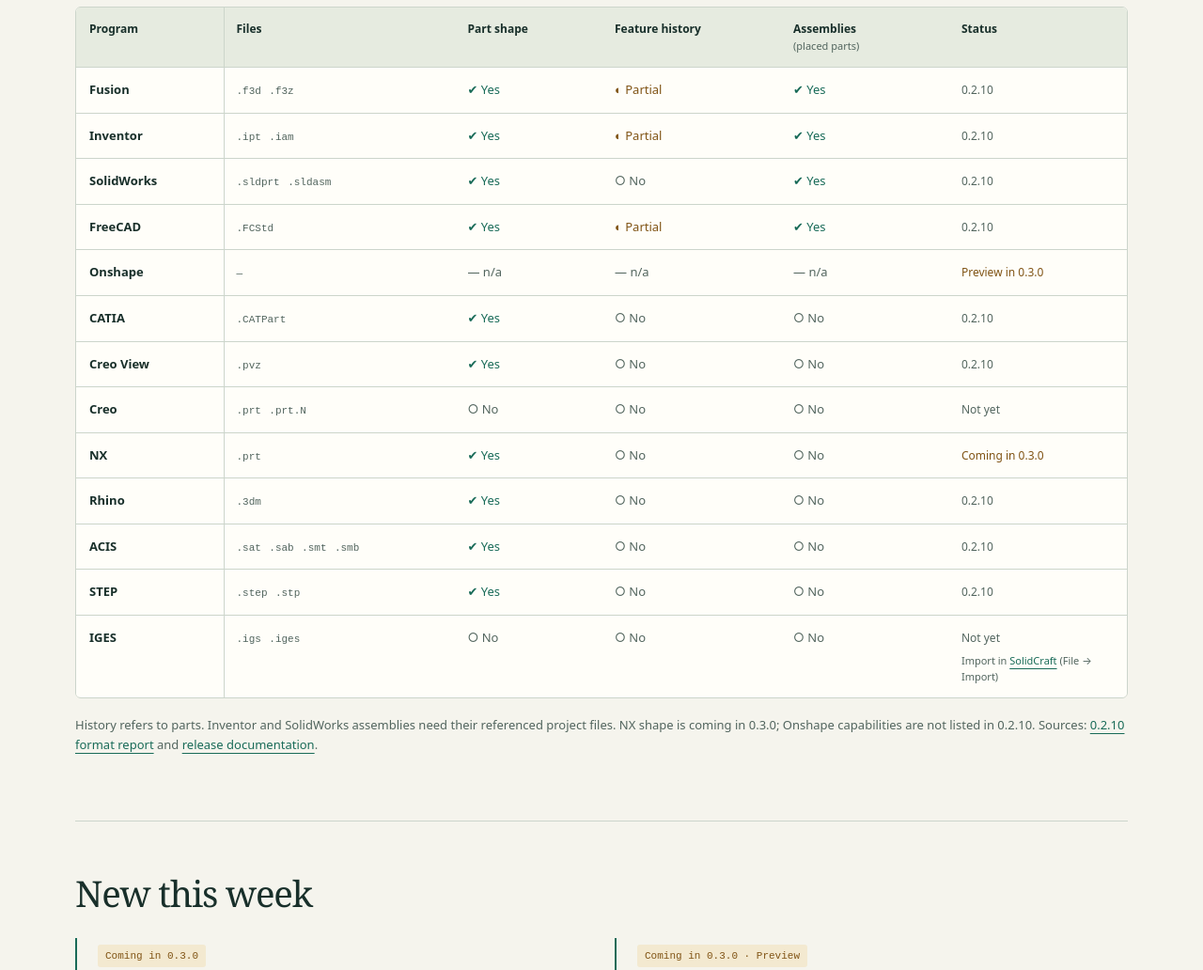
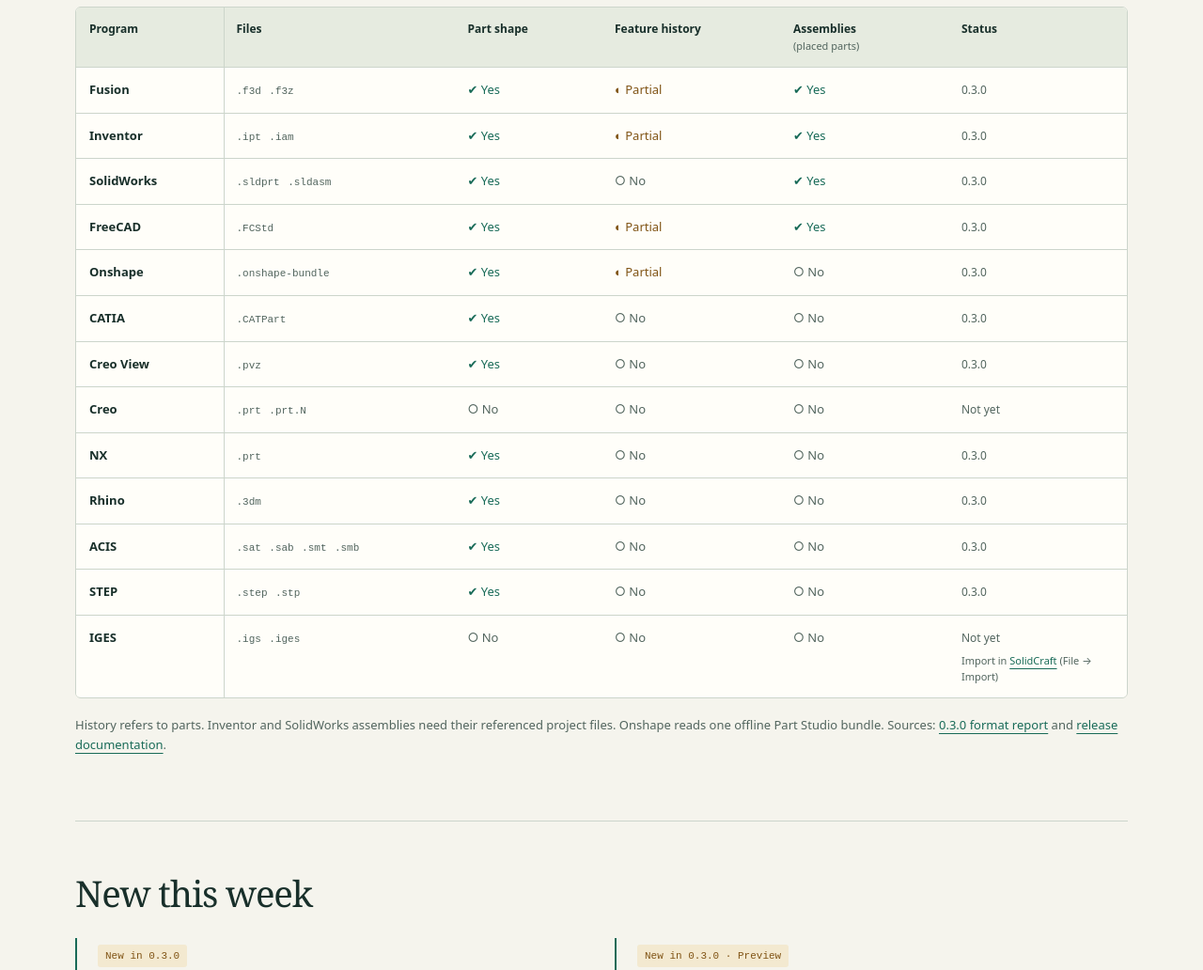
Before and after one commit to dutchman-cad/dutchman-cad.github.io, a plain HTML site: page index.html in a window 1280 px wide. Shown: the part 1380-2412 px from the top of the page at 94% size. Drawn offline with Linux system fonts and the light colour scheme.

Commit message:
Point the site at Dutchman 0.3.0
Eyebrow, Arch package link, formats report (regenerated from the 0.3.0
release binary), docs link, Onshape and NX rows and the news tags.

```diff
--- a/index.html
+++ b/index.html
@@ -67,7 +67,7 @@ footer .agent-guide{flex-basis:100%}footer .agent-guide a{margin-left:0}
 <main id="main">
 <header class="hero">
   <div>
-    <p class="eyebrow">Dutchman Convert / v0.2.10</p>
+    <p class="eyebrow">Dutchman Convert / v0.3.0</p>
     <h1>Your designs.<br>Their history.<br><em>In SolidCraft.</em></h1>
     <p class="lead">Open your Fusion, Inventor, SolidWorks, Onshape… designs in SolidCraft, with their feature history.</p>
     <div class="actions">
@@ -106,7 +106,7 @@ footer .agent-guide{flex-basis:100%}footer .agent-guide a{margin-left:0}
 </header>
 <div class="downloads" aria-label="All downloads">
 <p><strong>Desktop apps:</strong> <a href="https://github.com/dutchman-cad/dutchman/releases/latest/download/dutchman-x86_64-pc-windows-msvc.msi">Windows MSI</a> <a href="https://github.com/dutchman-cad/dutchman/releases/latest/download/dutchman-macos-universal.dmg">macOS DMG</a> <a href="https://github.com/dutchman-cad/dutchman/releases/latest/download/dutchman-x86_64.AppImage">Linux x64 AppImage</a> <a href="https://github.com/dutchman-cad/dutchman/releases/latest/download/dutchman-aarch64.AppImage">Linux ARM64 AppImage</a></p>
-<p><strong>Archives:</strong> <a href="https://github.com/dutchman-cad/dutchman/releases/latest/download/dutchman-x86_64-pc-windows-msvc.zip">Windows ZIP</a> <a href="https://github.com/dutchman-cad/dutchman/releases/latest/download/dutchman-macos-universal.tar.gz">Mac universal</a> <a href="https://github.com/dutchman-cad/dutchman/releases/latest/download/dutchman-aarch64-apple-darwin.tar.gz">Mac Apple silicon</a> <a href="https://github.com/dutchman-cad/dutchman/releases/latest/download/dutchman-x86_64-apple-darwin.tar.gz">Mac Intel</a> <a href="https://github.com/dutchman-cad/dutchman/releases/latest/download/dutchman-x86_64-unknown-linux-gnu.tar.gz">Linux x64</a> <a href="https://github.com/dutchman-cad/dutchman/releases/latest/download/dutchman-aarch64-unknown-linux-gnu.tar.gz">Linux ARM64</a> <a href="https://github.com/dutchman-cad/dutchman/releases/download/v0.2.10/dutchman-bin-0.2.10-x86_64.pkg.tar.zst">Arch x64 package</a> <a href="https://github.com/dutchman-cad/dutchman/releases/latest" target="_blank" rel="noopener">Checksums &amp; release notes ↗</a></p>
+<p><strong>Archives:</strong> <a href="https://github.com/dutchman-cad/dutchman/releases/latest/download/dutchman-x86_64-pc-windows-msvc.zip">Windows ZIP</a> <a href="https://github.com/dutchman-cad/dutchman/releases/latest/download/dutchman-macos-universal.tar.gz">Mac universal</a> <a href="https://github.com/dutchman-cad/dutchman/releases/latest/download/dutchman-aarch64-apple-darwin.tar.gz">Mac Apple silicon</a> <a href="https://github.com/dutchman-cad/dutchman/releases/latest/download/dutchman-x86_64-apple-darwin.tar.gz">Mac Intel</a> <a href="https://github.com/dutchman-cad/dutchman/releases/latest/download/dutchman-x86_64-unknown-linux-gnu.tar.gz">Linux x64</a> <a href="https://github.com/dutchman-cad/dutchman/releases/latest/download/dutchman-aarch64-unknown-linux-gnu.tar.gz">Linux ARM64</a> <a href="https://github.com/dutchman-cad/dutchman/releases/download/v0.3.0/dutchman-bin-0.3.0-x86_64.pkg.tar.zst">Arch x64 package</a> <a href="https://github.com/dutchman-cad/dutchman/releases/latest" target="_blank" rel="noopener">Checksums &amp; release notes ↗</a></p>
 </div>
 <section class="install" aria-labelledby="install-title">
   <h2 id="install-title">Install</h2>
@@ -132,29 +132,29 @@ footer .agent-guide{flex-basis:100%}footer .agent-guide a{margin-left:0}
       <colgroup><col style="width:14%"><col style="width:22%"><col style="width:14%"><col style="width:17%"><col style="width:16%"><col style="width:17%"></colgroup>
       <thead><tr><th scope="col">Program</th><th scope="col">Files</th><th scope="col">Part shape</th><th scope="col">Feature history</th><th scope="col">Assemblies <span>(placed parts)</span></th><th scope="col">Status</th></tr></thead>
       <tbody>
-        <tr><th scope="row">Fusion</th><td class="format-files"><code>.f3d</code> <code>.f3z</code></td><td><span class="capability yes"><span aria-hidden="true">✔</span> Yes</span></td><td><span class="capability partial"><span aria-hidden="true">◐</span> Partial</span></td><td><span class="capability yes"><span aria-hidden="true">✔</span> Yes</span></td><td><span class="format-release current">0.2.10</span></td></tr>
-        <tr><th scope="row">Inventor</th><td class="format-files"><code>.ipt</code> <code>.iam</code></td><td><span class="capability yes"><span aria-hidden="true">✔</span> Yes</span></td><td><span class="capability partial"><span aria-hidden="true">◐</span> Partial</span></td><td><span class="capability yes"><span aria-hidden="true">✔</span> Yes</span></td><td><span class="format-release current">0.2.10</span></td></tr>
-        <tr><th scope="row">SolidWorks</th><td class="format-files"><code>.sldprt</code> <code>.sldasm</code></td><td><span class="capability yes"><span aria-hidden="true">✔</span> Yes</span></td><td><span class="capability no"><span aria-hidden="true">○</span> No</span></td><td><span class="capability yes"><span aria-hidden="true">✔</span> Yes</span></td><td><span class="format-release current">0.2.10</span></td></tr>
-        <tr><th scope="row">FreeCAD</th><td class="format-files"><code>.FCStd</code></td><td><span class="capability yes"><span aria-hidden="true">✔</span> Yes</span></td><td><span class="capability partial"><span aria-hidden="true">◐</span> Partial</span></td><td><span class="capability yes"><span aria-hidden="true">✔</span> Yes</span></td><td><span class="format-release current">0.2.10</span></td></tr>
-        <tr><th scope="row">Onshape</th><td class="format-files"><code>—</code></td><td><span class="capability na"><span aria-hidden="true">—</span> n/a</span></td><td><span class="capability na"><span aria-hidden="true">—</span> n/a</span></td><td><span class="capability na"><span aria-hidden="true">—</span> n/a</span></td><td><span class="format-release upcoming">Preview in 0.3.0</span></td></tr>
-        <tr><th scope="row">CATIA</th><td class="format-files"><code>.CATPart</code></td><td><span class="capability yes"><span aria-hidden="true">✔</span> Yes</span></td><td><span class="capability no"><span aria-hidden="true">○</span> No</span></td><td><span class="capability no"><span aria-hidden="true">○</span> No</span></td><td><span class="format-release current">0.2.10</span></td></tr>
-        <tr><th scope="row">Creo View</th><td class="format-files"><code>.pvz</code></td><td><span class="capability yes"><span aria-hidden="true">✔</span> Yes</span></td><td><span class="capability no"><span aria-hidden="true">○</span> No</span></td><td><span class="capability no"><span aria-hidden="true">○</span> No</span></td><td><span class="format-release current">0.2.10</span></td></tr>
+        <tr><th scope="row">Fusion</th><td class="format-files"><code>.f3d</code> <code>.f3z</code></td><td><span class="capability yes"><span aria-hidden="true">✔</span> Yes</span></td><td><span class="capability partial"><span aria-hidden="true">◐</span> Partial</span></td><td><span class="capability yes"><span aria-hidden="true">✔</span> Yes</span></td><td><span class="format-release current">0.3.0</span></td></tr>
+        <tr><th scope="row">Inventor</th><td class="format-files"><code>.ipt</code> <code>.iam</code></td><td><span class="capability yes"><span aria-hidden="true">✔</span> Yes</span></td><td><span class="capability partial"><span aria-hidden="true">◐</span> Partial</span></td><td><span class="capability yes"><span aria-hidden="true">✔</span> Yes</span></td><td><span class="format-release current">0.3.0</span></td></tr>
+        <tr><th scope="row">SolidWorks</th><td class="format-files"><code>.sldprt</code> <code>.sldasm</code></td><td><span class="capability yes"><span aria-hidden="true">✔</span> Yes</span></td><td><span class="capability no"><span aria-hidden="true">○</span> No</span></td><td><span class="capability yes"><span aria-hidden="true">✔</span> Yes</span></td><td><span class="format-release current">0.3.0</span></td></tr>
+        <tr><th scope="row">FreeCAD</th><td class="format-files"><code>.FCStd</code></td><td><span class="capability yes"><span aria-hidden="true">✔</span> Yes</span></td><td><span class="capability partial"><span aria-hidden="true">◐</span> Partial</span></td><td><span class="capability yes"><span aria-hidden="true">✔</span> Yes</span></td><td><span class="format-release current">0.3.0</span></td></tr>
+        <tr><th scope="row">Onshape</th><td class="format-files"><code>.onshape-bundle</code></td><td><span class="capability yes"><span aria-hidden="true">✔</span> Yes</span></td><td><span class="capability partial"><span aria-hidden="true">◐</span> Partial</span></td><td><span class="capability no"><span aria-hidden="true">○</span> No</span></td><td><span class="format-release current">0.3.0</span></td></tr>
+        <tr><th scope="row">CATIA</th><td class="format-files"><code>.CATPart</code></td><td><span class="capability yes"><span aria-hidden="true">✔</span> Yes</span></td><td><span class="capability no"><span aria-hidden="true">○</span> No</span></td><td><span class="capability no"><span aria-hidden="true">○</span> No</span></td><td><span class="format-release current">0.3.0</span></td></tr>
+        <tr><th scope="row">Creo View</th><td class="format-files"><code>.pvz</code></td><td><span class="capability yes"><span aria-hidden="true">✔</span> Yes</span></td><td><span class="capability no"><span aria-hidden="true">○</span> No</span></td><td><span class="capability no"><span aria-hidden="true">○</span> No</span></td><td><span class="format-release current">0.3.0</span></td></tr>
         <tr><th scope="row">Creo</th><td class="format-files"><code>.prt</code> <code>.prt.N</code></td><td><span class="capability no"><span aria-hidden="true">○</span> No</span></td><td><span class="capability no"><span aria-hidden="true">○</span> No</span></td><td><span class="capability no"><span aria-hidden="true">○</span> No</span></td><td><span class="format-release current">Not yet</span></td></tr>
-        <tr><th scope="row">NX</th><td class="format-files"><code>.prt</code></td><td><span class="capability yes"><span aria-hidden="true">✔</span> Yes</span></td><td><span class="capability no"><span aria-hidden="true">○</span> No</span></td><td><span class="capability no"><span aria-hidden="true">○</span> No</span></td><td><span class="format-release upcoming">Coming in 0.3.0</span></td></tr>
-        <tr><th scope="row">Rhino</th><td class="format-files"><code>.3dm</code></td><td><span class="capability yes"><span aria-hidden="true">✔</span> Yes</span></td><td><span class="capability no"><span aria-hidden="true">○</span> No</span></td><td><span class="capability no"><span aria-hidden="true">○</span> No</span></td><td><span class="format-release current">0.2.10</span></td></tr>
-        <tr><th scope="row">ACIS</th><td class="format-files"><code>.sat</code> <code>.sab</code> <code>.smt</code> <code>.smb</code></td><td><span class="capability yes"><span aria-hidden="true">✔</span> Yes</span></td><td><span class="capability no"><span aria-hidden="true">○</span> No</span></td><td><span class="capability no"><span aria-hidden="true">○</span> No</span></td><td><span class="format-release current">0.2.10</span></td></tr>
-        <tr><th scope="row">STEP</th><td class="format-files"><code>.step</code> <code>.stp</code></td><td><span class="capability yes"><span aria-hidden="true">✔</span> Yes</span></td><td><span class="capability no"><span aria-hidden="true">○</span> No</span></td><td><span class="capability no"><span aria-hidden="true">○</span> No</span></td><td><span class="format-release current">0.2.10</span></td></tr>
+        <tr><th scope="row">NX</th><td class="format-files"><code>.prt</code></td><td><span class="capability yes"><span aria-hidden="true">✔</span> Yes</span></td><td><span class="capability no"><span aria-hidden="true">○</span> No</span></td><td><span class="capability no"><span aria-hidden="true">○</span> No</span></td><td><span class="format-release current">0.3.0</span></td></tr>
+        <tr><th scope="row">Rhino</th><td class="format-files"><code>.3dm</code></td><td><span class="capability yes"><span aria-hidden="true">✔</span> Yes</span></td><td><span class="capability no"><span aria-hidden="true">○</span> No</span></td><td><span class="capability no"><span aria-hidden="true">○</span> No</span></td><td><span class="format-release current">0.3.0</span></td></tr>
+        <tr><th scope="row">ACIS</th><td class="format-files"><code>.sat</code> <code>.sab</code> <code>.smt</code> <code>.smb</code></td><td><span class="capability yes"><span aria-hidden="true">✔</span> Yes</span></td><td><span class="capability no"><span aria-hidden="true">○</span> No</span></td><td><span class="capability no"><span aria-hidden="true">○</span> No</span></td><td><span class="format-release current">0.3.0</span></td></tr>
+        <tr><th scope="row">STEP</th><td class="format-files"><code>.step</code> <code>.stp</code></td><td><span class="capability yes"><span aria-hidden="true">✔</span> Yes</span></td><td><span class="capability no"><span aria-hidden="true">○</span> No</span></td><td><span class="capability no"><span aria-hidden="true">○</span> No</span></td><td><span class="format-release current">0.3.0</span></td></tr>
         <tr><th scope="row">IGES</th><td class="format-files"><code>.igs</code> <code>.iges</code></td><td><span class="capability no"><span aria-hidden="true">○</span> No</span></td><td><span class="capability no"><span aria-hidden="true">○</span> No</span></td><td><span class="capability no"><span aria-hidden="true">○</span> No</span></td><td><span class="format-release current">Not yet</span><small>Import in <a href="https://solidcraft.io" target="_blank" rel="noopener">SolidCraft</a> (File → Import)</small></td></tr>
       </tbody>
     </table>
   </div>
-  <p class="note">History refers to parts. Inventor and SolidWorks assemblies need their referenced project files. NX shape is coming in 0.3.0; Onshape capabilities are not listed in 0.2.10. Sources: <a href="assets/formats-0.2.10.json" target="_blank" rel="noopener">0.2.10 format report</a> and <a href="https://github.com/dutchman-cad/dutchman/blob/v0.2.10/docs/formats.md" target="_blank" rel="noopener">release documentation</a>.</p>
+  <p class="note">History refers to parts. Inventor and SolidWorks assemblies need their referenced project files. Onshape reads one offline Part Studio bundle. Sources: <a href="assets/formats-0.3.0.json" target="_blank" rel="noopener">0.3.0 format report</a> and <a href="https://github.com/dutchman-cad/dutchman/blob/v0.3.0/docs/formats.md" target="_blank" rel="noopener">release documentation</a>.</p>
 </section>
 <section class="section" aria-labelledby="new-title">
   <h2 id="new-title">New this week</h2>
   <div class="news">
-    <article><span class="tag">Coming in 0.3.0</span><h3>Open native files inside SolidCraft</h3><p>The SolidCraft plugin installs from a ZIP. Open native CAD files right inside SolidCraft, without switching to a separate app.</p></article>
-    <article><span class="tag">Coming in 0.3.0 · Preview</span><h3>Bring your Onshape designs along</h3><p>Onshape support is in preview. Try it when 0.3.0 is released, check the conversion report, and tell us what didn’t come across.</p></article>
+    <article><span class="tag">New in 0.3.0</span><h3>Open native files inside SolidCraft</h3><p>The SolidCraft plugin installs from a ZIP. Open native CAD files right inside SolidCraft, without switching to a separate app.</p></article>
+    <article><span class="tag">New in 0.3.0 · Preview</span><h3>Bring your Onshape designs along</h3><p>Onshape support is in preview. Try it, check the conversion report, and tell us what didn’t come across.</p></article>
   </div>
 </section>
 <section class="section" id="help" aria-labelledby="help-title">
```
Also changed, not shown: assets/formats-0.2.10.json (deleted, +0 -1 lines), assets/formats-0.3.0.json (added, +1 -0 lines), assets/README.md.
